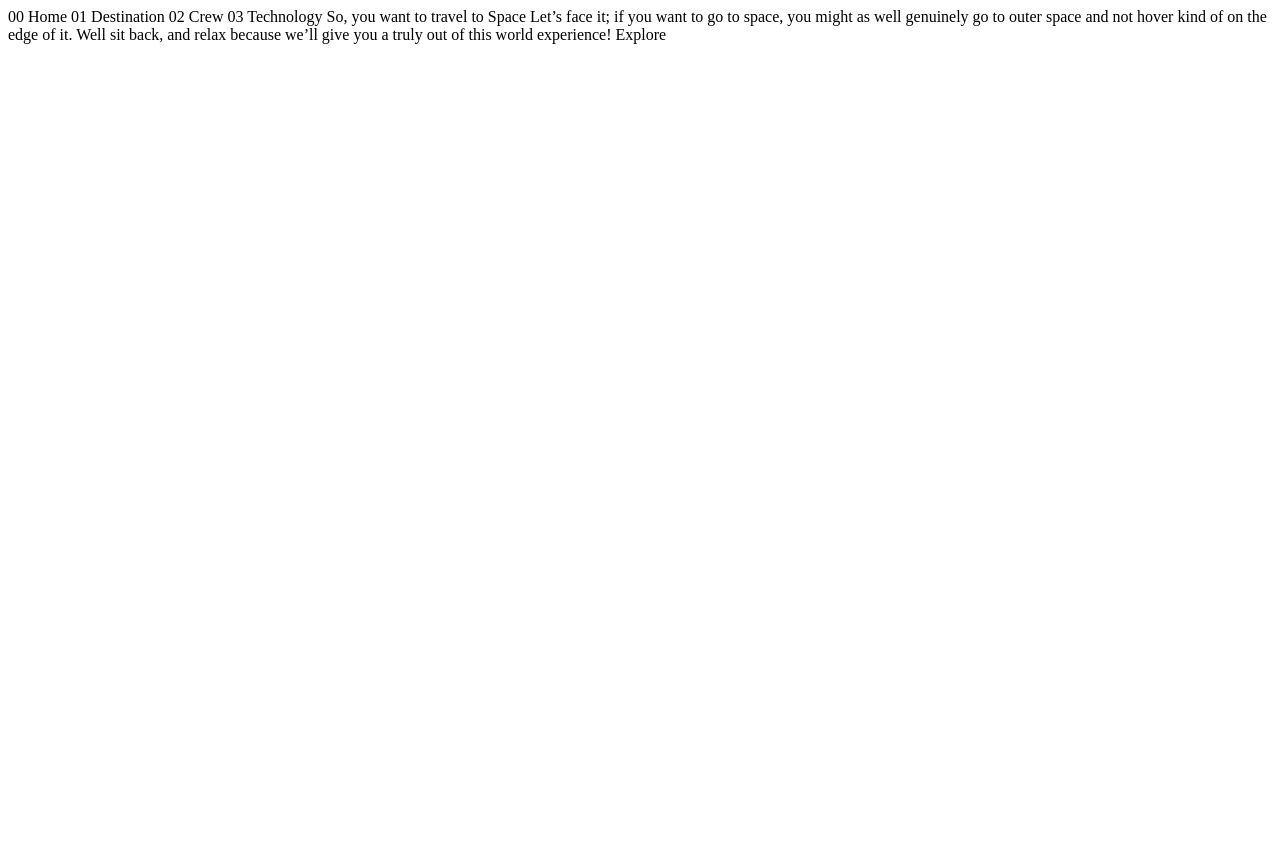
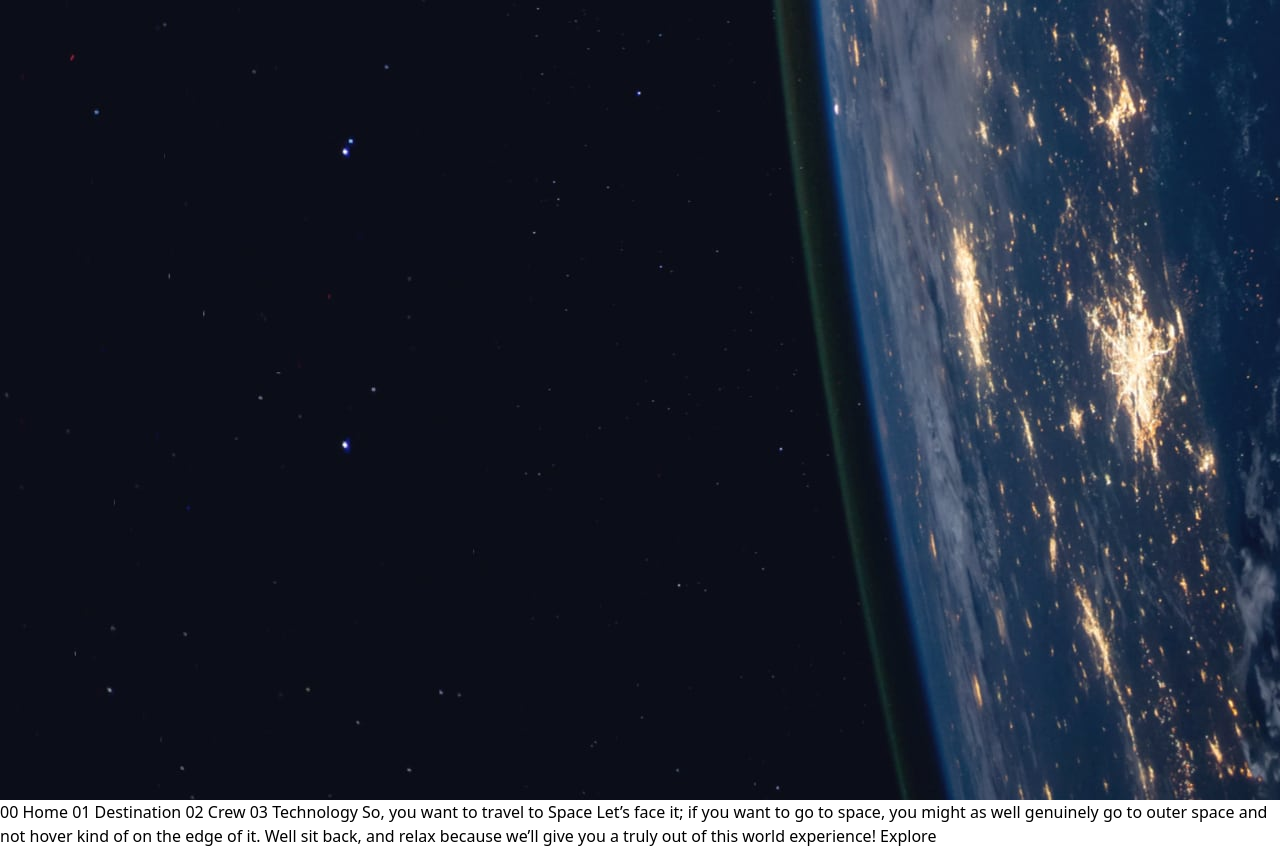
Before and after one commit to Rohanbasnet12/space-tourism-landing-page, a plain HTML site: page starter-code/index.html in a window 1280 px wide. Before the commit the page ends 800 px from the top, so only its background shows below. Drawn offline with nearby package versions, Linux system fonts and the light colour scheme.

Commit message:
Added background image on the home section

```diff
--- /dev/null
+++ b/src/style.css
@@ -0,0 +1,38 @@
+/* Links */
+@import url('https://fonts.googleapis.com/css2?family=Epilogue:wght@500;700&display=swap');
+
+/* Reset CSS */
+* {
+    margin: 0;
+    padding: 0;
+    box-sizing: border-box;
+}
+
+/* CSS Variables */
+:root {
+    /* Font family */
+    --PRIMARY-FONT: 'Epilogue', sans-serif;
+
+    /* Font weight */
+    --WEIGHT-1: 500;
+    --WEIGHT-2: 700;
+
+}
+
+/* Utils */
+
+/* General styles */
+html,
+body {
+    scroll-behavior: smooth;
+    overflow: hidden;
+}
+
+/* Styling main section */
+#main {
+    width: 100%;
+    height: 100vh;
+    background: url('../starter-code/assets/home/background-home-desktop.jpg');
+}
+
+/* Styling header section */
--- a/starter-code/index.html
+++ b/starter-code/index.html
@@ -1,14 +1,23 @@
 <!DOCTYPE html>
 <html lang="en">
+
 <head>
   <meta charset="UTF-8">
   <meta name="viewport" content="width=device-width, initial-scale=1.0">
+  <!-- Adding Tailwind CSS -->
+  <link href="https://cdn.jsdelivr.net/npm/tailwindcss@2.2.19/dist/tailwind.min.css" rel="stylesheet">
+  <!-- Linking custom CSS -->
+  <link rel="stylesheet" href="../src/style.css">
+  <link rel="stylesheet" href="../src/responsive.css">
+  <link rel="icon" type="image/png" sizes="32x32" href="./images/favicon-32x32.png">
 
-  <link rel="icon" type="image/png" sizes="32x32" href="./assets/favicon-32x32.png">
+  <title>Rohan Basnet | Space tourism website</title>
+</head>
 
-  <title>Frontend Mentor | Space tourism website</title>
-</head>
 <body>
+  <main id="main">
+    <div class="container"></div>
+  </main>
 
   00 Home
   01 Destination
@@ -24,4 +33,5 @@
   Explore
 
 </body>
+
 </html>
```
Also changed, not shown: src/index.js (added), src/responsive.css (added).
